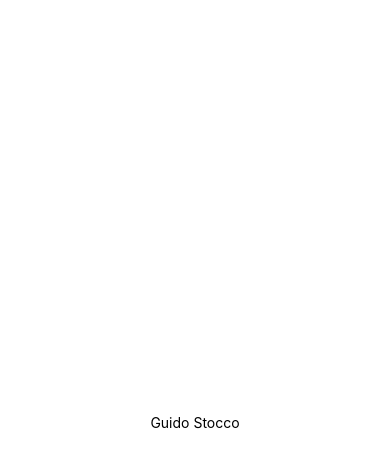
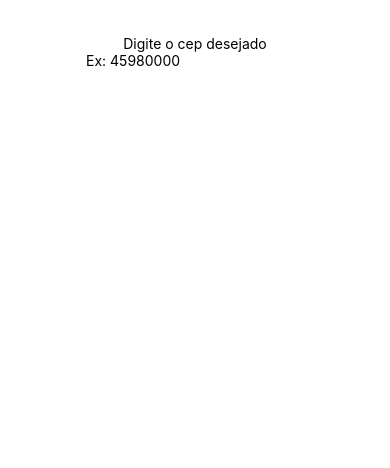
Before and after one commit to GuidoStocco/App_BuscadorCep, a React Native app: screen / in a window 390 px wide. Shown: the top 468 px of the page. Built offline with nearby package versions, Linux system fonts and the light colour scheme.

Commit message:
exportando a Api, criando TextInput para o cep

```diff
--- a/App.js
+++ b/App.js
@@ -1,19 +1,36 @@
-import React from 'react'
-import { StyleSheet, Text, View } from 'react-native';
+import React, {useState} from 'react'
+import { StyleSheet, Text, View, SafeAreaView, TextInput, TouchableOpacity} from 'react-native';
+
+import Api from './src/services/Api';
+
 
 export default function App() {
+
+  const [cep, setCep] = useState('')
+
   return (
-    <View style={styles.container}>
-      <Text>Guido Stocco</Text>
-    </View>
+    <SafeAreaView style={styles.container}>
+      <View style={styles.view}>
+        <Text>Digite o cep desejado</Text>
+        <TextInput
+          style={styles.input} placeholder='Ex: 45980000'
+          value={cep}
+          onChangeText={(text) => setCep(text)}
+        />
+      </View>
+    </SafeAreaView>
   );
 }
 
 const styles = StyleSheet.create({
   container: {
     flex: 1,
-    backgroundColor: '#fff',
-    alignItems: 'center',
-    justifyContent: 'center',
+    marginTop: 35
   },
+  view:{
+    alignItems: 'center'
+  },
+  input:{
+
+  }
 });
--- a/src/services/Api.js
+++ b/src/services/Api.js
@@ -1,5 +1,7 @@
 import axios from 'axios';
 
-export const Api = axios.create({
+const Api = axios.create({
     baseURL: 'https://viacep.com.br/ws'
 });
+
+export default Api;
```
